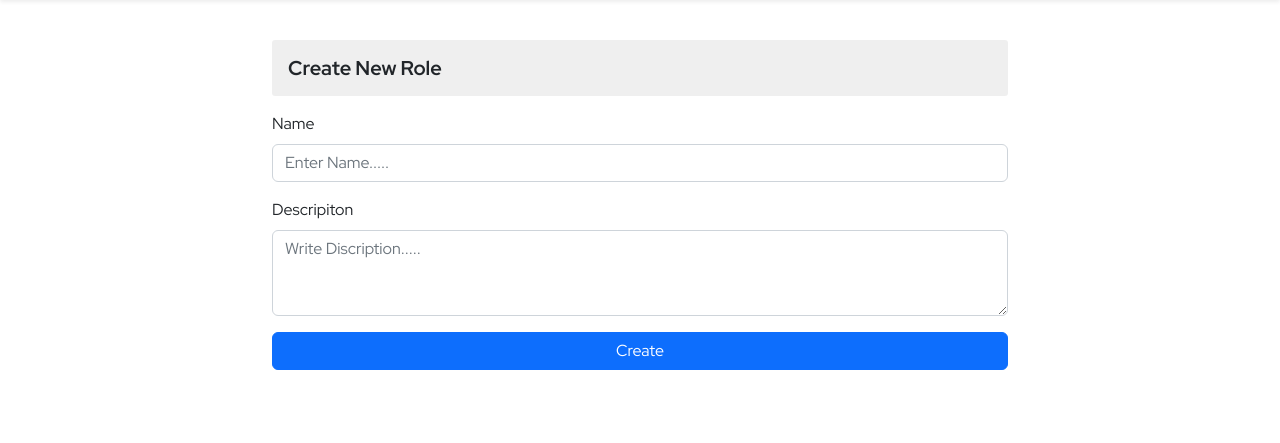
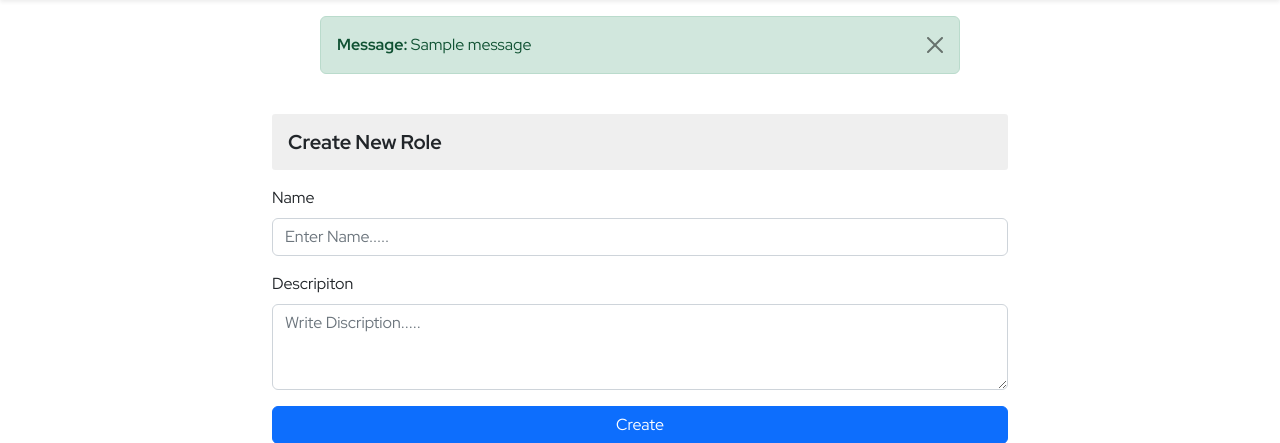
Before and after one commit to sunilyadav97/hrms, a Django app: page /create-role/ in a window 1280 px wide. Shown: the part 56-499 px from the top of the page. Run offline with Django 4.2, Linux system fonts and the light colour scheme; tables that the repository leaves empty hold one stand-in row (values such as "Sample post"); one stand-in notice (Sample message) is shown.

Commit message:
added messages system

```diff
--- a/ems/templates/ems/base.html
+++ b/ems/templates/ems/base.html
@@ -77,8 +77,10 @@
                         Department
                     </a>
                     <ul class="dropdown-menu bg-dark side-drop-down">
-                        <li><a class="dropdown-item text-light" href="{% url 'ems:create-department' %}">Create Department</a></li>
-                        <li><a class="dropdown-item text-light" href="{% url 'ems:view-department' %}">View Departments</a></li>
+                        <li><a class="dropdown-item text-light" href="{% url 'ems:create-department' %}">Create
+                                Department</a></li>
+                        <li><a class="dropdown-item text-light" href="{% url 'ems:view-department' %}">View
+                                Departments</a></li>
                     </ul>
                 </li>
                 <li class="nav-item dropdown">
@@ -107,7 +109,17 @@
     </div>
 
     <main>
-{% block body %}{% endblock body %}
+
+                 {% for message in messages %}
+                    <div class="alert alert-{{ message.tags }} mb-0 alert-dismissible fade show w-50 m-auto mt-3" role="alert">
+                        <strong>Message: </strong> {{ message }}
+                        <button type="button" class="btn-close" data-bs-dismiss="alert" aria-label="Close"></button>
+                        </button>
+                    </div>
+                    {% endfor %}
+
+        </div>
+        {% block body %}{% endblock body %}
     </main>
 
     <!-- =============BOOSTRAP CDN JS LINK============== -->
--- a/ems/views.py
+++ b/ems/views.py
@@ -2,6 +2,7 @@ from django.shortcuts import render
 from django.shortcuts import redirect
 from django.http import HttpResponse,HttpResponseRedirect
 from django.urls import reverse
+from django.contrib import messages
 from .models import *
 
 def home(request):
@@ -18,8 +19,7 @@ def createDepartment(request):
         department_name=request.POST['department-name']
         department_description=request.POST['department-description']
         obj=Department.objects.create(name=department_name,description=department_description)
-        print(obj)
-
+        messages.success(request,'New Department created Successfully!')
         return redirect('ems:view-department')
     return render(request,'ems/create_department.html',context)
 
@@ -35,7 +35,7 @@ def viewDepartment(request):
 def deleteDepartment(request,pk):
     try:
         Department.objects.get(id=pk).delete()
-
+        messages.success(request,'Department Deleted Successfully!')
         return redirect(reverse('ems:view-role'))
     except Exception as e:
         print('Delete Department Exception : ',e)
@@ -48,7 +48,7 @@ def createRole(request):
         role_description=request.POST['role-description']
         obj=Role.objects.create(name=role_name,description=role_description)
         print(obj)
-
+        messages.success(request,'Created New Role Successfully!')
         return redirect('ems:view-role')
     return render(request,'ems/create_role.html',context)
 
@@ -65,7 +65,7 @@ def deleteRole(request,pk):
     try:
         Role.objects.get(id=pk).delete()
         print(pk)
+        messages.success(request,'Deleted Role Successfully!')
         return redirect(reverse('ems:view-role'))
-
     except Exception as e:
         print('Delete Role Exception : ',e)
--- a/techinterio/settings.py
+++ b/techinterio/settings.py
@@ -12,10 +12,15 @@ https://docs.djangoproject.com/en/4.1/ref/settings/
 
 from pathlib import Path
 import os
+from django.contrib import messages
 
 # Build paths inside the project like this: BASE_DIR / 'subdir'.
 BASE_DIR = Path(__file__).resolve().parent.parent
 
+# Overriding Messages
+MESSAGE_TAGS ={
+    messages.ERROR: 'danger'
+}
 
 # Quick-start development settings - unsuitable for production
 # See https://docs.djangoproject.com/en/4.1/howto/deployment/checklist/
```
Also changed, not shown: db.sqlite3.
